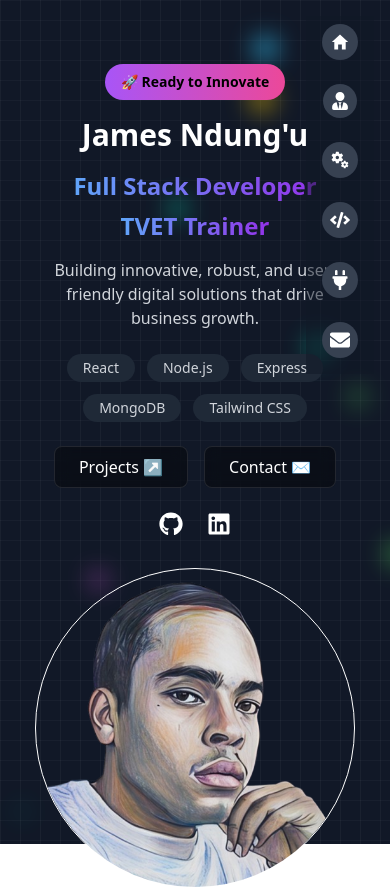
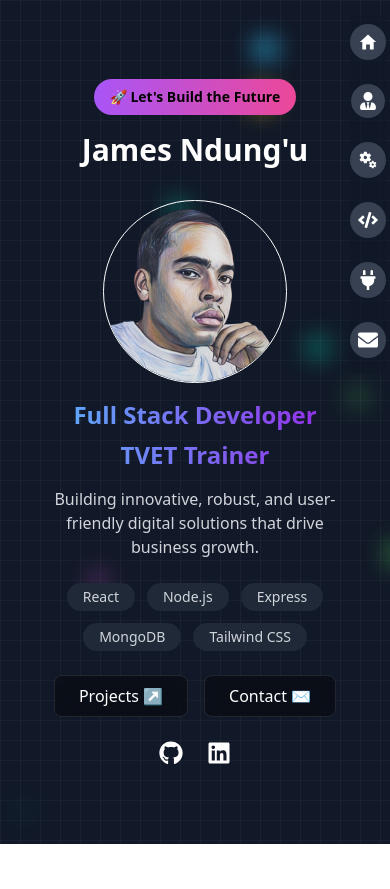
Before and after one commit to jimmindungu3/portfolio, a React (Vite) app: page / in a window 390 px wide. Shown: the top 889 px of the page. Built offline with nearby package versions, Linux system fonts and the light colour scheme.

Commit message:
reorder elements in hero

```diff
--- a/src/components/Hero.jsx
+++ b/src/components/Hero.jsx
@@ -18,15 +18,17 @@ const Hero = () => {
       className="w-full min-h-screen flex items-center justify-center py-16 px-4 md:py-24 lg:py-32"
     >
       <div className="container mx-auto max-w-6xl px-4 flex flex-col lg:flex-row items-center justify-between gap-8">
-        {/* Left Content */}
+        {/* Left Side */}
         <div
           className="flex flex-col items-center lg:items-start text-center lg:text-left max-w-2xl"
           data-aos="fade-up"
         >
+          {/* Let's Build Button */}
           <button className="mb-4 px-4 py-2 rounded-full bg-gradient-to-r from-purple-500 to-pink-500 text-sm font-semibold">
-            🚀 Ready to Innovate
+            🚀 Let's Build the Future
           </button>
 
+          {/* Name */}
           <h1
             className="text-3xl md:text-5xl font-bold text-white leading-tight mb-4"
             data-aos="fade-left"
@@ -34,20 +36,35 @@ const Hero = () => {
             James Ndung'u
           </h1>
 
+          {/* Image - Small Screens */}
+          <div
+            className="flex w-3/4 justify-center mt-4 mb-4 lg:hidden"
+            data-aos="fade-up"
+          >
+            <img
+              src="/james.png"
+              alt="James photo"
+              className="w-3/4 max-w-xs rounded-full border border-white"
+            />
+          </div>
+
+          {/* Titles */}
+          <div className="mb-4">
             <h2
               className="text-2xl md:text-4xl font-bold bg-clip-text text-transparent bg-gradient-to-r from-blue-400 to-purple-600 mb-2"
               data-aos="fade-left"
             >
               Full Stack Developer
             </h2>
-
             <h2
-            className="text-2xl md:text-4xl font-bold bg-clip-text text-transparent bg-gradient-to-r from-blue-400 to-purple-600 mb-4"
+              className="text-2xl md:text-4xl font-bold bg-clip-text text-transparent bg-gradient-to-r from-blue-400 to-purple-600"
               data-aos="fade-left"
             >
               TVET Trainer
             </h2>
+          </div>
 
+          {/* Description */}
           <p className="text-gray-300 mb-6" data-aos="fade-left">
             Building innovative, robust, and user-friendly digital solutions
             that drive business growth.
@@ -68,7 +85,7 @@ const Hero = () => {
             )}
           </div>
 
-          {/* Buttons */}
+          {/* Action Buttons */}
           <div className="flex gap-4 justify-center lg:justify-start mb-6">
             <a
               href="#projects"
@@ -107,21 +124,9 @@ const Hero = () => {
               <FaLinkedin size={24} />
             </a>
           </div>
-
-          {/* Image for small/medium screens */}
-          <div
-            className="flex lg:hidden w-full justify-center mt-8"
-            data-aos="fade-up"
-          >
-            <img
-              src="/james.png"
-              alt="James photo"
-              className="w-full max-w-xs rounded-full border border-white"
-            />
-          </div>
         </div>
 
-        {/* Image for large screens */}
+        {/* Image - Large Screens */}
         <div
           className="hidden lg:flex w-full lg:w-1/2 justify-center"
           data-aos="fade-left"
@@ -129,7 +134,7 @@ const Hero = () => {
           <img
             src="/james.png"
             alt="Developer Illustration"
-            className="w-full max-w-md rounded-full border border-gray-700"
+            className="w-3/4 max-w-md rounded-full border border-gray-700"
           />
         </div>
       </div>
--- a/src/components/Navbar.jsx
+++ b/src/components/Navbar.jsx
@@ -7,9 +7,9 @@ import { MdMiscellaneousServices } from "react-icons/md"; // Service icon
 const Navbar = () => {
   return (
     <header className="fixed top-0 left-0 w-full text-white z-50">
-      <div className="container mx-auto max-w-6xl p-4 flex justify-end items-center relative">
+      <div className="container mx-auto max-w-6xl py-4 pr-1 flex justify-end items-center relative">
         {/* Navigation Icons */}
-        <div className="flex flex-col md:flex-row items-center space-y-6 md:space-y-0 md:space-x-8 bg-gray-900 bg-opacity-50 pb-4 px-4 pt-2 rounde-md">
+        <div className="flex flex-col md:flex-row items-center space-y-6 md:space-y-0 md:space-x-8 bg-gray-900 bg-opacity-60 pb-4 md:px-4 pt-2 rounded-md">
           <a
             href="#home"
             className="bg-gray-700 p-2 rounded-full hover:bg-blue-500 transition-all duration-300 flex items-center justify-center"
```
Lines whose indentation alone changed are shown as unchanged.
